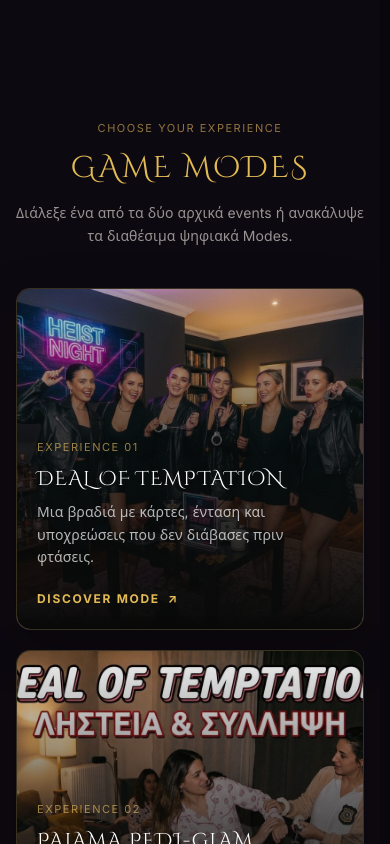
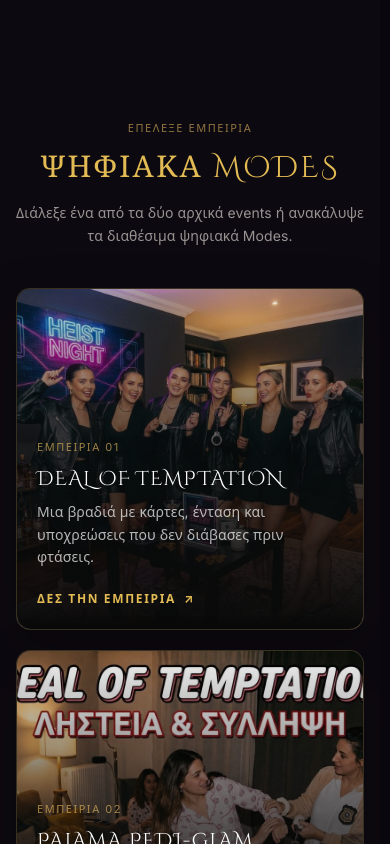
Before and after one commit to mkiriakidis936-glitch/deal-of-tempations, a React (Vite) app: page /site in a window 390 px wide. Shown: the part 1360-2204 px from the top of the page. Built offline with nearby package versions, Linux system fonts and the light colour scheme; no server answers.

Commit message:
Greek public UI and responsive presentation

```diff
--- a/src/components/site/SiteModes.jsx
+++ b/src/components/site/SiteModes.jsx
@@ -19,8 +19,8 @@ export default function SiteModes({ onSelect, compact = false }) {
     <section id="modes" className="relative px-4 py-20 sm:py-24">
       <div className="max-w-7xl mx-auto">
         <div className="max-w-2xl mx-auto text-center mb-10 sm:mb-14">
-          <div className="text-[10px] sm:text-xs tracking-[0.42em] text-tarot-gold/65 uppercase mb-3">Choose your experience</div>
-          <h2 className="font-display text-3xl sm:text-4xl text-tarot-gold tracking-[0.08em]">GAME MODES</h2>
+          <div className="text-[10px] sm:text-xs tracking-[0.42em] text-tarot-gold/65 uppercase mb-3">ΕΠΕΛΕΞΕ ΕΜΠΕΙΡΙΑ</div>
+          <h2 className="font-display text-3xl sm:text-4xl text-tarot-gold tracking-[0.08em]">ΨΗΦΙΑΚΑ MODES</h2>
           <p className="mt-4 text-sm sm:text-base text-foreground/60 leading-relaxed">Διάλεξε ένα από τα δύο αρχικά events ή ανακάλυψε τα διαθέσιμα ψηφιακά Modes.</p>
         </div>
         <div className={`grid grid-cols-1 sm:grid-cols-2 xl:grid-cols-3 gap-5 ${compact ? 'max-w-5xl mx-auto' : ''}`}>
@@ -37,10 +37,10 @@ export default function SiteModes({ onSelect, compact = false }) {
                 {src && <img src={src} alt="" loading="lazy" className="absolute inset-0 h-full w-full object-cover object-center transition-transform duration-700 group-hover:scale-[1.04]" />}
                 <div className="absolute inset-0 bg-gradient-to-t from-[#090909] via-[#090909]/65 to-[#090909]/5" />
                 <div className="relative flex min-h-[340px] flex-col justify-end p-5 sm:p-6">
-                  <div className="text-[10px] tracking-[0.3em] text-tarot-gold/70 uppercase">Experience 0{index + 1}</div>
+                  <div className="text-[10px] tracking-[0.3em] text-tarot-gold/70 uppercase">ΕΜΠΕΙΡΙΑ 0{index + 1}</div>
                   <h3 className="mt-2 font-display text-xl sm:text-2xl tracking-[0.06em] text-white">{c.titleLines.join(' ')}</h3>
                   <p className="mt-2 max-w-sm text-sm leading-relaxed text-white/70 line-clamp-3">{c.tagline}</p>
-                  <span className="mt-5 inline-flex items-center gap-2 text-[11px] font-bold tracking-[0.2em] text-tarot-gold uppercase">Discover mode <span aria-hidden="true">↗</span></span>
+                  <span className="mt-5 inline-flex items-center gap-2 text-[11px] font-bold tracking-[0.2em] text-tarot-gold uppercase">ΔΕΣ ΤΗΝ ΕΜΠΕΙΡΙΑ <span aria-hidden="true">↗</span></span>
                 </div>
               </a>
             );
```
